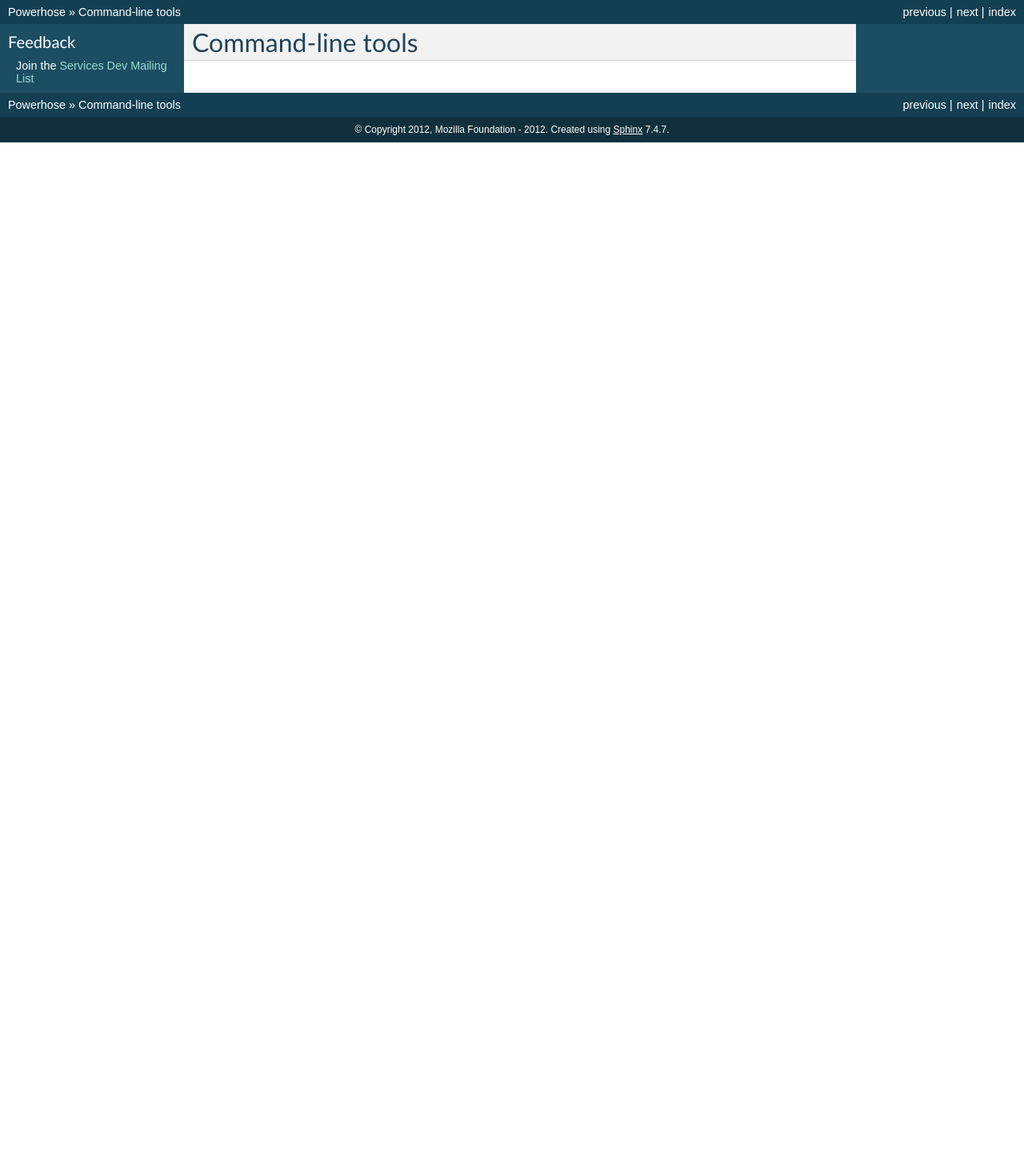
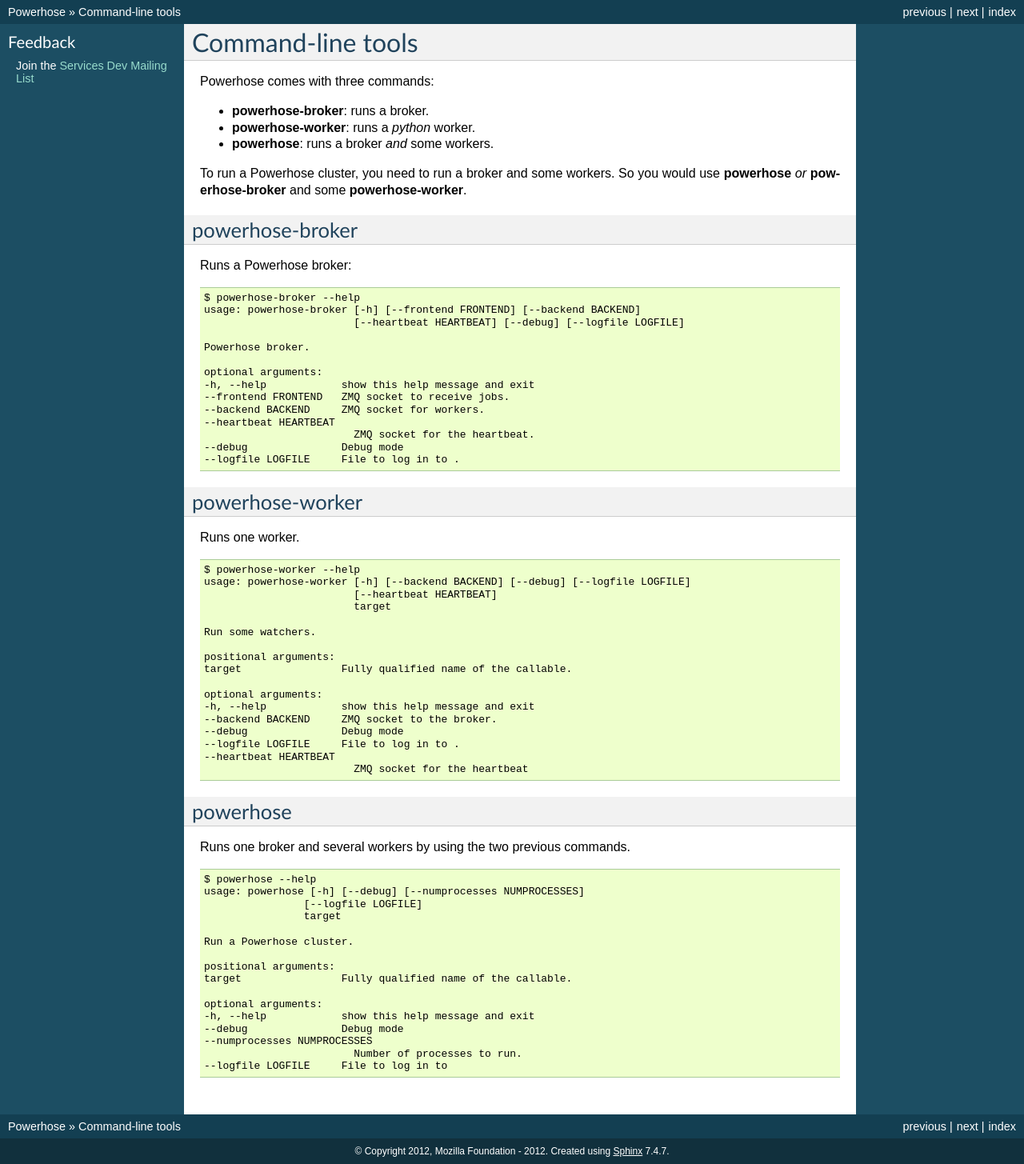
Before and after one commit to corey0106/Powerhoc, a Sphinx documentation site: the page built from docs/source/commands.rst, in a window 1280 px wide. Shown: the whole page at 80% size. Built offline with Sphinx 7.4.7, drawn with Linux system fonts in a browser that asks for light colours; before the commit the page ends 900 px from its top, so only the background shows below that.

Commit message:
more docs

```diff
--- a/docs/source/commands.rst
+++ b/docs/source/commands.rst
@@ -2,3 +2,84 @@
 
 Command-line tools
 ==================
+
+Powerhose comes with three commands:
+
+- **powerhose-broker**: runs a broker.
+- **powerhose-worker**: runs a *python* worker.
+- **powerhose**: runs a broker *and* some workers.
+
+To run a Powerhose cluster, you need to run a broker and
+some workers. So you would use **powerhose** *or*
+**powerhose-broker** and some **powerhose-worker**.
+
+powerhose-broker
+----------------
+
+Runs a Powerhose broker::
+
+    $ powerhose-broker --help
+    usage: powerhose-broker [-h] [--frontend FRONTEND] [--backend BACKEND]
+                            [--heartbeat HEARTBEAT] [--debug] [--logfile LOGFILE]
+
+    Powerhose broker.
+
+    optional arguments:
+    -h, --help            show this help message and exit
+    --frontend FRONTEND   ZMQ socket to receive jobs.
+    --backend BACKEND     ZMQ socket for workers.
+    --heartbeat HEARTBEAT
+                            ZMQ socket for the heartbeat.
+    --debug               Debug mode
+    --logfile LOGFILE     File to log in to .
+
+
+powerhose-worker
+----------------
+
+Runs one worker.
+
+::
+
+    $ powerhose-worker --help
+    usage: powerhose-worker [-h] [--backend BACKEND] [--debug] [--logfile LOGFILE]
+                            [--heartbeat HEARTBEAT]
+                            target
+
+    Run some watchers.
+
+    positional arguments:
+    target                Fully qualified name of the callable.
+
+    optional arguments:
+    -h, --help            show this help message and exit
+    --backend BACKEND     ZMQ socket to the broker.
+    --debug               Debug mode
+    --logfile LOGFILE     File to log in to .
+    --heartbeat HEARTBEAT
+                            ZMQ socket for the heartbeat
+
+
+powerhose
+---------
+
+Runs one broker and several workers by using the two previous commands.
+
+::
+
+    $ powerhose --help
+    usage: powerhose [-h] [--debug] [--numprocesses NUMPROCESSES]
+                    [--logfile LOGFILE]
+                    target
+
+    Run a Powerhose cluster.
+
+    positional arguments:
+    target                Fully qualified name of the callable.
+
+    optional arguments:
+    -h, --help            show this help message and exit
+    --debug               Debug mode
+    --numprocesses NUMPROCESSES
+                            Number of processes to run.
+    --logfile LOGFILE     File to log in to
--- a/docs/source/examples.rst
+++ b/docs/source/examples.rst
@@ -3,4 +3,4 @@
 Examples
 ========
 
-XXX
+**This section will be added later**
--- a/docs/source/library.rst
+++ b/docs/source/library.rst
@@ -42,7 +42,6 @@
 .. autofunction:: powerhose.get_cluster
 
 
-
 Job
 ===
 
--- a/docs/source/why.rst
+++ b/docs/source/why.rst
@@ -58,7 +58,7 @@
 
 Powerhose allows us to:
 
-- deploy dynamically as many workers as we want, event on other
+- deploy dynamically as many workers as we want, even on other
   servers when it makes sense.
 
 - write workers in C++
```
Also changed, not shown: other parts of docs/source/library.rst (+3 -2 lines), docs/source/index.rst (+44 -1 lines), 4 other files.
